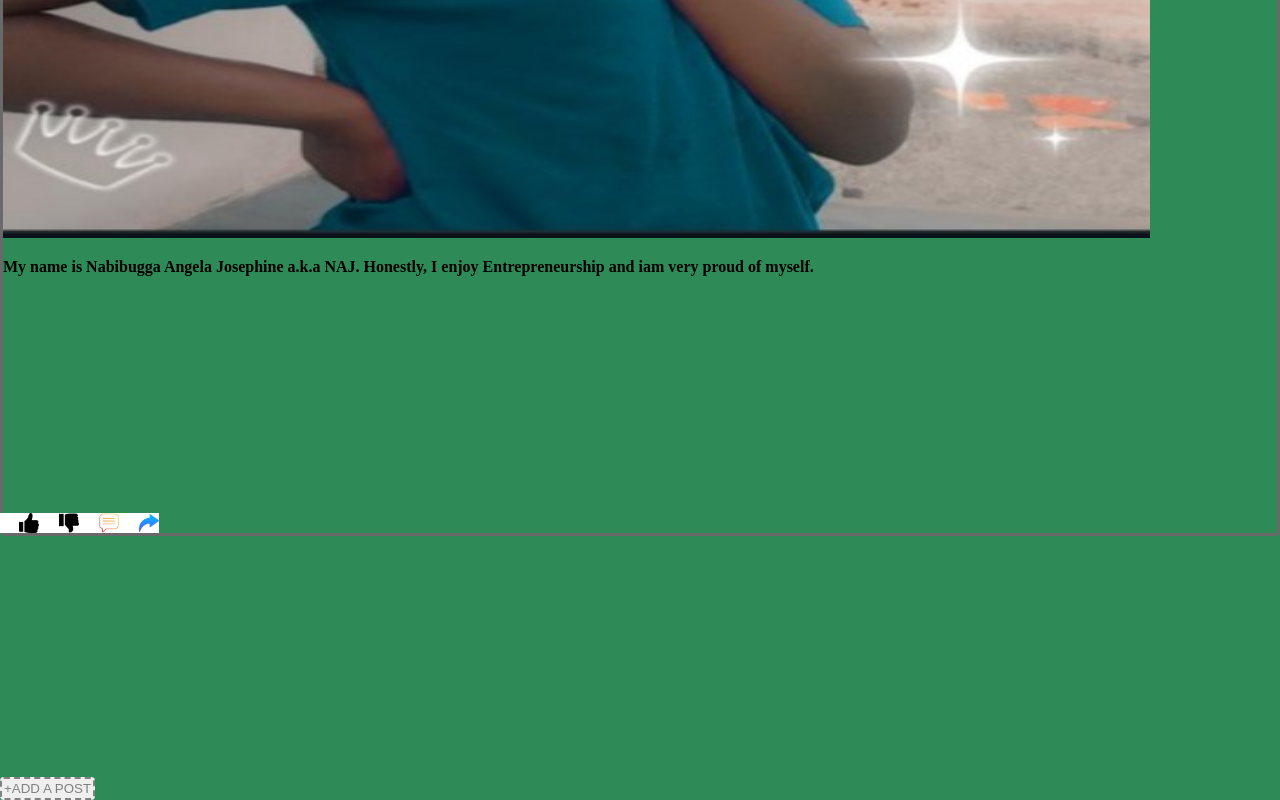
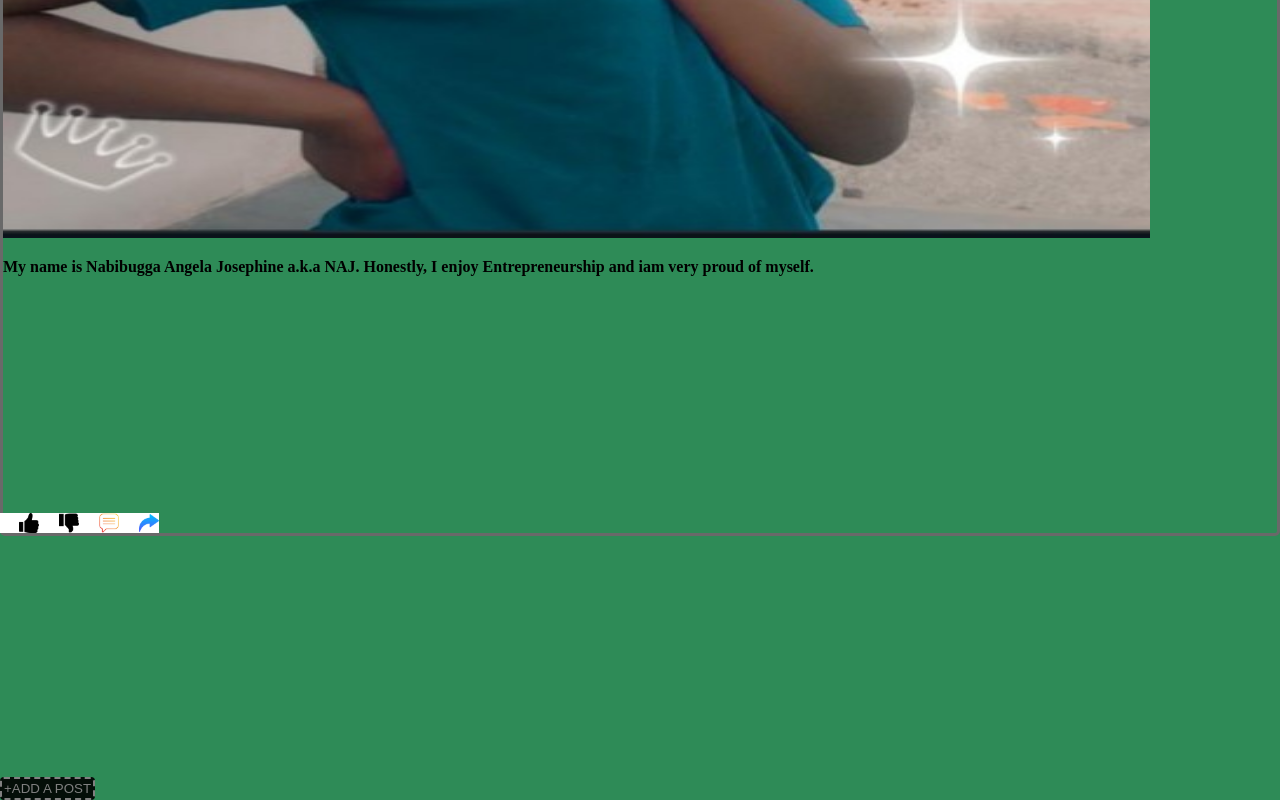
Before and after one commit to StuartWalker-creator/Nsangi-real-time, a plain HTML site: page update.html in a window 1280 px wide. Shown: the part 6332-7132 px from the top of the page. Drawn offline with Linux system fonts and the light colour scheme.

Commit message:
Update update.html

```diff
--- a/update.html
+++ b/update.html
@@ -58,13 +58,13 @@ body{margin:0px;
   .add-button{
     padding:2px;
     color:gray;
-    background:color:white;
+    background-color:rgba(0,0,0,0.9);
     border-radius:4px;
     border:2px dashed gray;
     transition: background-color,padding 400ms ease;
   }
   .add-button:hover{
-    background-color:dimgray;
+    background-color:rgba( 0, 0, 0, 0.3);
     padding:3px;
   }
 
```
